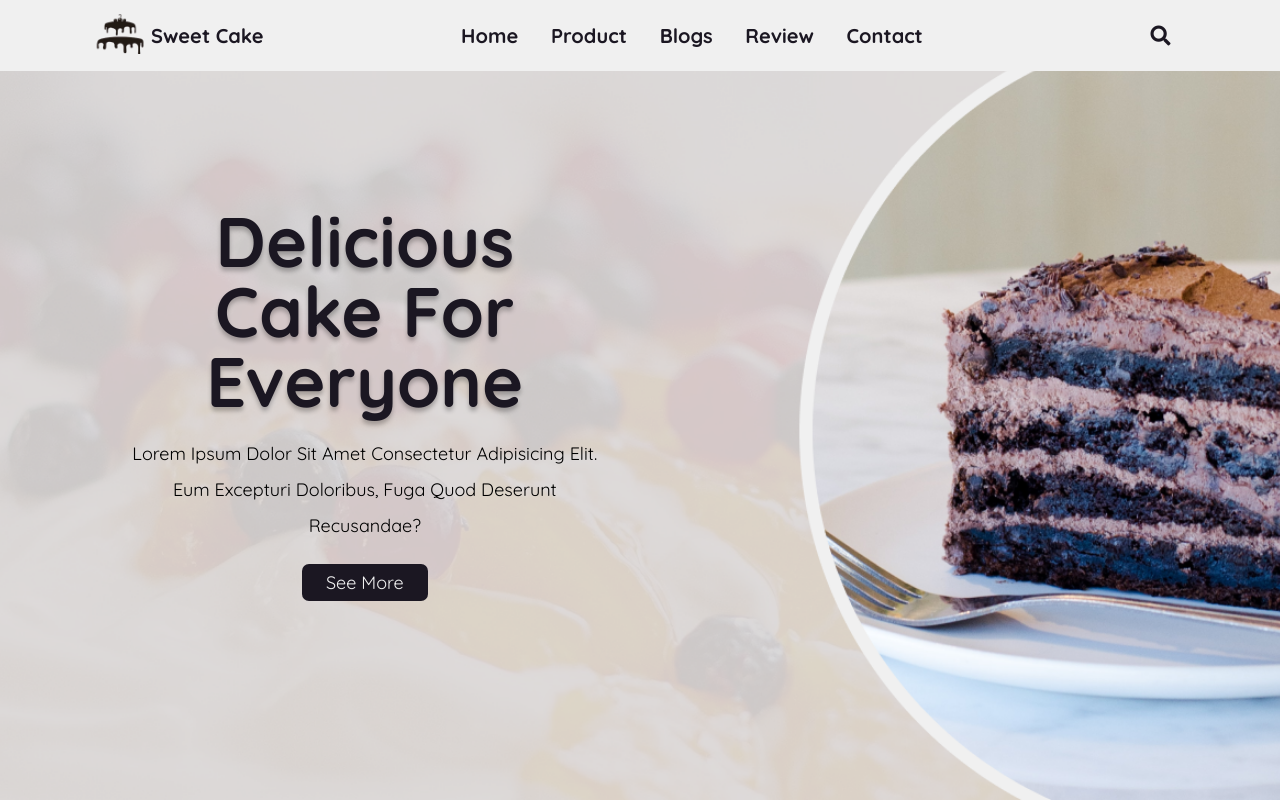
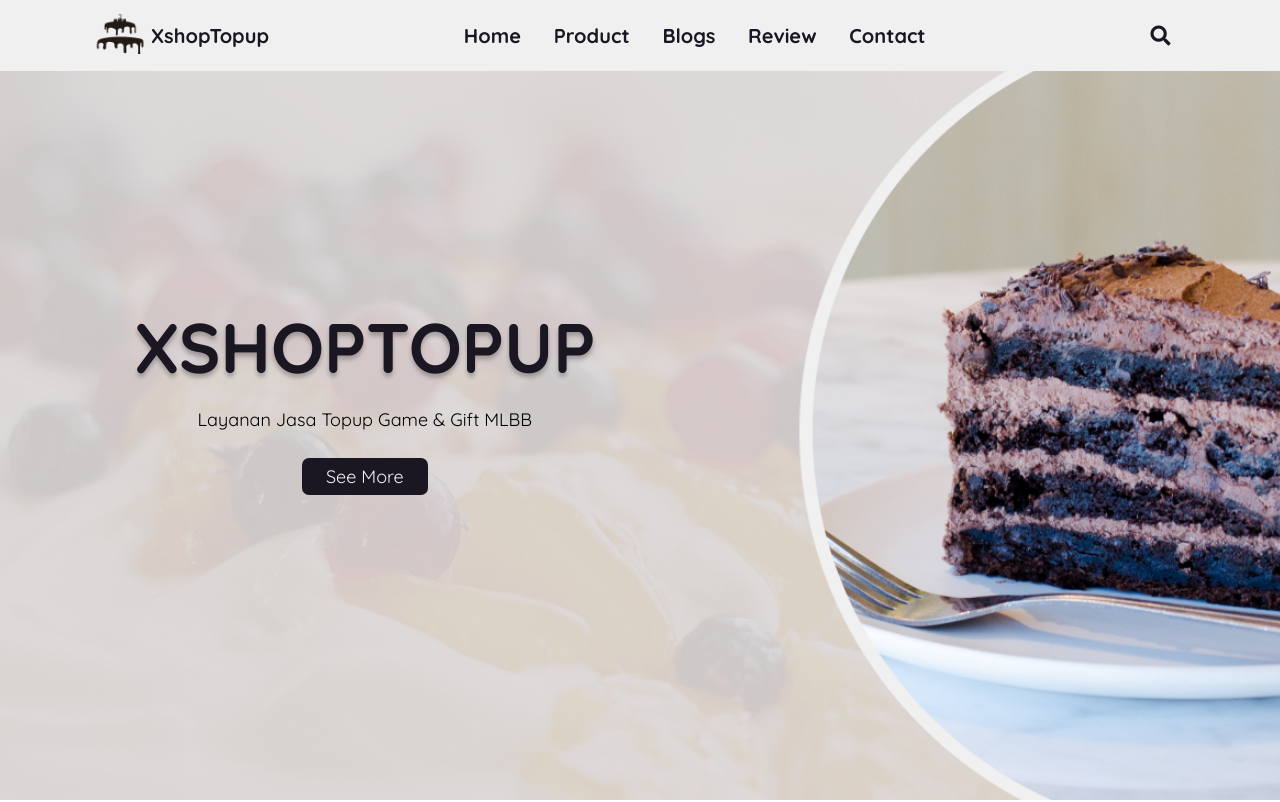
Before and after one commit to xst-store/xst-store.github.io, a plain HTML site: page index.html in a window 1280 px wide. Shown: the top 802 px of the page. Drawn offline with nearby package versions, Linux system fonts and the light colour scheme.

Commit message:
Update index.html

```diff
--- a/index.html
+++ b/index.html
@@ -5,7 +5,7 @@
     <meta charset="UTF-8">
     <meta http-equiv="X-UA-Compatible" content="IE=edge">
     <meta name="viewport" content="width=device-width, initial-scale=1.0">
-    <title>Sweet Cake</title>
+    <title>XshopTopup</title>
 
     <!-- swiper link  -->
     <link rel="stylesheet" href="https://unpkg.com/swiper/swiper-bundle.min.css" />
@@ -23,7 +23,7 @@
     <header class="header">
         <div class="logoContent">
             <a href="#" class="logo"><img src="images/logo.png" alt=""></a>
-            <h1 class="logoName">Sweet Cake </h1>
+            <h1 class="logoName">XshopTopup</h1>
         </div>
 
         <nav class="navbar">
@@ -48,9 +48,8 @@
     <!-- home section start here  -->
     <section class="home" id="home">
         <div class="homeContent">
-            <h2>Delicious Cake for Everyone </h2>
-            <p>Lorem ipsum dolor sit amet consectetur adipisicing elit. Eum excepturi doloribus, fuga quod deserunt
-                recusandae?</p>
+            <h2>XSHOPTOPUP</h2>
+            <p>Layanan Jasa Topup Game & Gift MLBB</p>
             <div class="home-btn">
                 <a href="#"><button>see more</button></a>
             </div>
```
